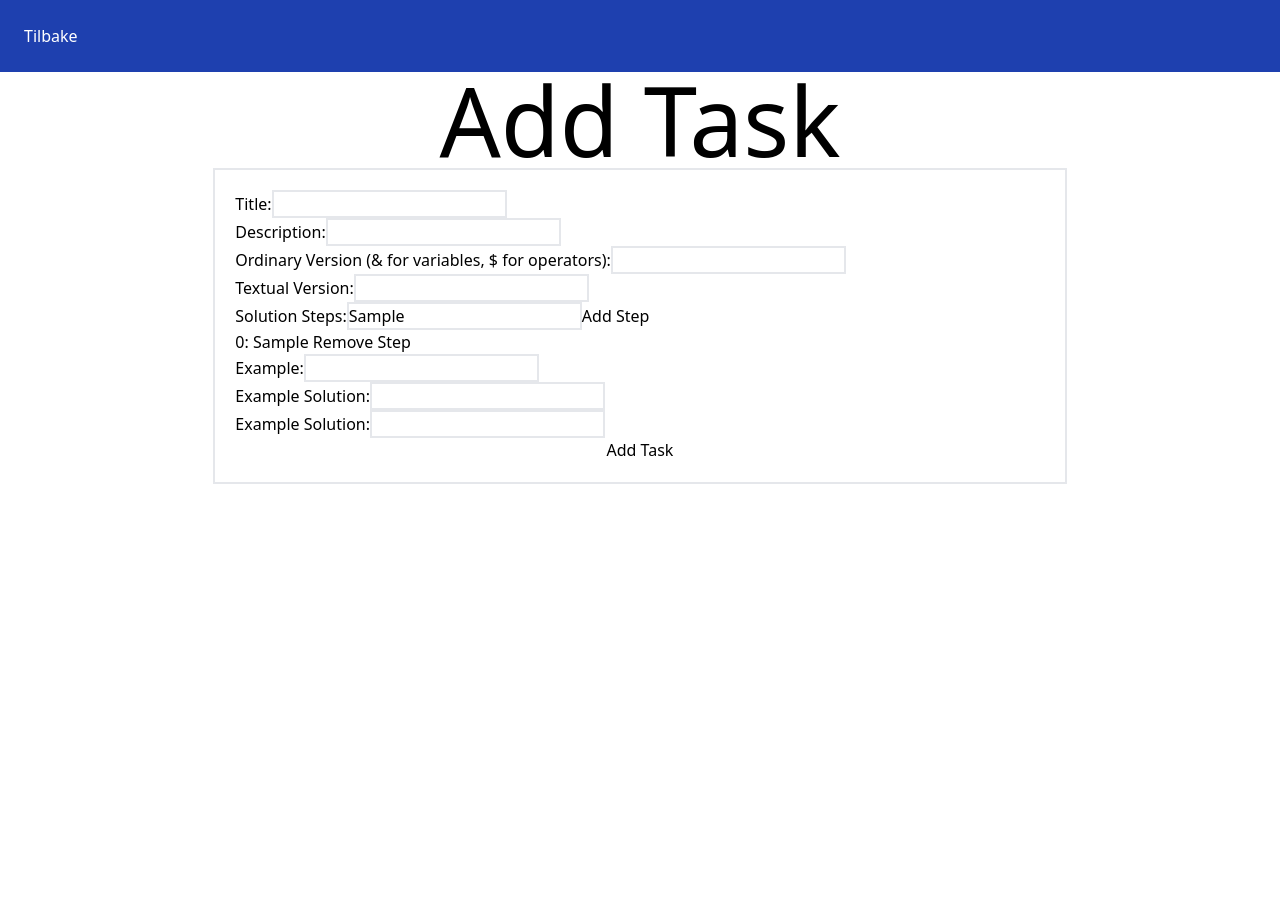
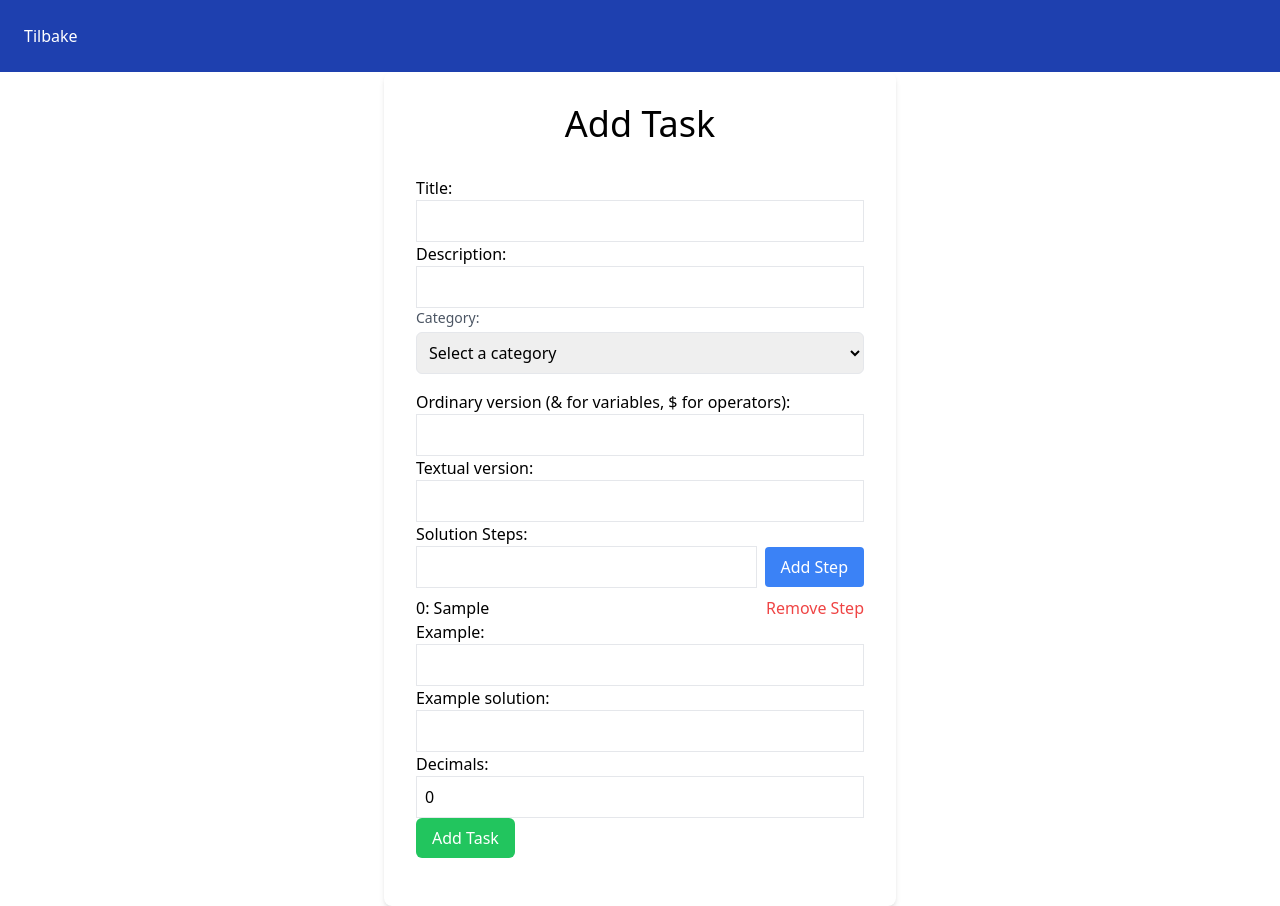
Before and after one commit to heiken1108/Eksamensbrettern, a Next.js app: page /tasks/add in a window 1280 px wide. Both pictures are taken after typing "Sample" into the empty fields and a click on the button "Add Step". Before the commit the page ends 800 px from the top, so only its background shows below. Built offline with nearby package versions, Linux system fonts and the light colour scheme.

Commit message:
Steezed up the page

```diff
--- a/src/data/types.ts
+++ b/src/data/types.ts
@@ -12,4 +12,5 @@ export interface ITask {
     example: string;
     exampleSolution: string;
     category: string;
+    decimals: number;
 }
--- a/src/pages/index.tsx
+++ b/src/pages/index.tsx
@@ -16,7 +16,8 @@ const exampleTask: ITask = {
   operators: ["+"],
   example: "1+2",
   exampleSolution: "3",
-  category: "Grunnleggende"
+  category: "Grunnleggende",
+  decimals: 0
 }
 
 const Home: NextPage = () => {
--- a/src/pages/tasks/[id].tsx
+++ b/src/pages/tasks/[id].tsx
@@ -1,15 +1,54 @@
 import { getTaskById } from "../../lib/api";
 import type { InferGetServerSidePropsType } from 'next'
 import { createVariant } from "../../lib/taskSetup";
+import { useState } from "react";
+
 
 export default function Task({ task, variant }: InferGetServerSidePropsType<typeof getServerSideProps>) {
+    const [userAnswer, setUserAnswer] = useState<string>("");
+    const [isAnswerCorrect, setIsAnswerCorrect] = useState<boolean | null>(null);
+
+    const handleCheckAnswer = () => {
+        const isCorrect = userAnswer.trim().toLowerCase() === variant[1].trim().toLowerCase();
+        setIsAnswerCorrect(isCorrect);
+    };
 
     return (
-        <div>
-            <h2>{task.title}</h2>
-            <p>{variant[0]} = {variant[1]}</p>
+        <div className="min-h-screen flex items-center justify-center">
+            <div className="flex-grow flex items-center justify-center">
+                <div className="max-w-md w-full p-6 bg-white rounded-md shadow-md">
+                    <h1 className="text-2xl font-bold mb-4">{task.title}</h1>
+                    <p className="text-gray-600 mb-4">{variant[0]}</p>
+                    <p className="text-gray-700 mb-4">Category: {task.category}</p>
+                    <p className="text-gray-700 mb-4">Maks antall desimaler: {task.decimals}</p>
+
+                    <label className="block mb-4">
+                        Your Answer:
+                        <input
+                            type="text"
+                            value={userAnswer}
+                            onChange={(e) => setUserAnswer(e.target.value)}
+                            onKeyPress={(e) => e.key === "Enter" && handleCheckAnswer()}
+                            className="w-full border border-gray-300 rounded-md p-2"
+                        />
+                    </label>
+
+                    <button
+                        onClick={handleCheckAnswer}
+                        className="bg-blue-500 text-white px-4 py-2 rounded-md hover:bg-blue-600 focus:outline-none focus:ring focus:border-blue-300"
+                    >
+                        Check Answer
+                    </button>
+
+                    {isAnswerCorrect !== null && (
+                        <p className={`mt-4 ${isAnswerCorrect ? 'text-green-600' : 'text-red-600'}`}>
+                            Your answer is {isAnswerCorrect ? "correct" : "incorrect"}!
+                        </p>
+                    )}
+                </div>
+            </div>
         </div>
-    )
+    );
 }
 
 export async function getServerSideProps(context: any) {
--- a/src/pages/tasks/add.tsx
+++ b/src/pages/tasks/add.tsx
@@ -2,6 +2,7 @@ import { useState } from "react";
 import { ITask } from "../../data/types";
 import { createTask } from "../../lib/api";
 import { extractVariables } from "../../lib/taskSetup";
+import categories from "../../data/categories";
 
 export async function PostTask(task: ITask) {
     await createTask(task);
@@ -14,9 +15,11 @@ export default function AddTask() {
     const [ordinaryVersion, setOrdinaryVersion] = useState<string>("");
     const [textualVersion, setTextualVersion] = useState<string>("");
     const [solutionSteps, setSolutionSteps] = useState<string[]>([]);
+    const [newStep, setNewStep] = useState<string>("");
     const [example, setExample] = useState<string>("");
     const [exampleSolution, setExampleSolution] = useState<string>("");
     const [category, setCategory] = useState<string>("");
+    const [decimals, setDecimals] = useState<number>(0);
 
     const handleSubmit = async (event: React.FormEvent<HTMLFormElement>) => {
         event.preventDefault();
@@ -35,67 +38,166 @@ export default function AddTask() {
             example: example,
             exampleSolution: exampleSolution,
             category: category,
+            decimals: decimals,
         }
         await PostTask(task);
     }
 
+    const handleAddStep = () => {
+        if (newStep.trim() !== '') {
+            setSolutionSteps([...solutionSteps, newStep]);
+            setNewStep('');
+        }
+    };
+
     return (
+        <div className="min-h-screen flex items-center justify-center">
+            <div className="w-full max-w-lg p-8 bg-white rounded-lg shadow-md">
+                <h1 className="text-4xl mb-8 text-center">Add Task</h1>
+                <form onSubmit={handleSubmit}>
+                <label className="mb-4" htmlFor="title">
+                    Title:
+                <input
+                    className="border p-2 w-full"
+                    type="text"
+                    name="title"
+                    id="title"
+                    required
+                    onChange={(e) => setTitle(e.target.value)}
+                />
+                </label>
+                <label className="mb-4" htmlFor="description">
+                Description:
+                <input
+                    className="border p-2 w-full"
+                    type="text"
+                    name="description"
+                    id="description"
+                    required
+                    onChange={(e) => setDescription(e.target.value)}
+                />
+                </label>
+            <div className="mb-4">
+                <label htmlFor="category" className="block text-sm font-medium text-gray-600 mb-1">
+                    Category:
+                </label>
+            <select
+                className="border p-2 w-full rounded-md"
+                name="category"
+                id="category"
+                required
+                value={category}
+                onChange={(e) => setCategory(e.target.value)}
+            >
+            <option value="" disabled>Select a category</option>
+            {categories.map((category) => (
+                <option key={category.name} value={category.name}>
+                    {category.name}
+                </option>
+            ))}
+            </select>
+            </div>
+            <label className="mb-4" htmlFor="ordinaryVersion">
+                Ordinary version (& for variables, $ for operators):
+                <input
+                    className="border p-2 w-full"
+                    type="text"
+                    name="ordinaryVersion"
+                    id="ordinaryVersion"
+                    required
+                    onChange={(e) => setOrdinaryVersion(e.target.value)}
+                />
+            </label>
+            <label className="mb-4" htmlFor="textualVersion">
+                Textual version:
+                <input
+                    className="border p-2 w-full"
+                    type="text"
+                    name="textualVersion"
+                    id="textualVersion"
+                    required
+                    onChange={(e) => setTextualVersion(e.target.value)}
+                />
+            </label>
+            <label className="mb-4" htmlFor="solutionSteps">
+                Solution Steps:
+                <div className="flex items-center space-x-2">
+                    <input
+                        className="border p-2 flex-grow"
+                        type="text"
+                        name="solutionSteps"
+                        id="solutionSteps"
+                        value={newStep}
+                        onChange={(e) => setNewStep(e.target.value)}
+                    />
+                <button
+                    className="bg-blue-500 text-white px-4 py-2 rounded"
+                    type="button"
+                    onClick={handleAddStep}
+                >
+                    Add Step
+                </button>
+                </div>
                 <div>
-            <h1 className="text-8xl text-center">Add Task</h1>
-            <div className="flex justify-center">
-                <form className="border-2 w-8/12 justify-center flex flex-col p-5"
-                onSubmit={handleSubmit}
-                >
-                    <label htmlFor="title">
-                        Title:
-                        <input className=" border-2" type="text" name="title" id="title" required onChange={(e) => setTitle(e.target.value)} />
-                    </label>
-                    <label htmlFor="description">
-                        Description:
-                        <input className=" border-2" type="text" name="description" id="description" required onChange={(e) => setDescription(e.target.value)} />
-                    </label>
-                    <label htmlFor="ordinaryVersion">
-                        Ordinary Version (& for variables, $ for operators):
-                        <input className=" border-2" type="text" name="ordinaryVersion" id="ordinaryVersion" required onChange={(e) => setOrdinaryVersion(e.target.value)} />
-                    </label>
-                    <label htmlFor="textualVersion">
-                        Textual Version:
-                        <input className=" border-2" type="text" name="textualVersion" id="textualVersion" required onChange={(e) => setTextualVersion(e.target.value)} />
-                    </label>
-                    <label>
-                        Solution Steps:
-                        <input className=" border-2" type="text" name="solutionSteps" id="solutionSteps" />
-                        <button type="button" onClick={() => setSolutionSteps([...solutionSteps, (document.getElementById('solutionSteps') as HTMLInputElement)?.value])}>Add Step</button>
-                        <div>
-                            {solutionSteps.map((step, index) => {
-                                return (
-                                    <div key={index}>
-                                        <span>{index}: {solutionSteps[index]} </span>
-                                        <button type="button" onClick={() => {
+                    {solutionSteps.map((step, index) => (
+                    <div key={index} className="flex items-center justify-between mt-2">
+                        <span>{index}: {solutionSteps[index]}</span>
+                        <button
+                            className="text-red-500"
+                            type="button"
+                            onClick={() => {
                             const newSteps = [...solutionSteps];
                             newSteps.splice(index, 1);
                             setSolutionSteps(newSteps);
-                                        }}>Remove Step</button>
+                            }}
+                        >
+                            Remove Step
+                        </button>
                     </div>
-                                )
-                            })}
+                    ))}
                 </div>
             </label>
-                    <label htmlFor="example">
+            <label className="mb-4" htmlFor="example">
                 Example:
-                        <input className=" border-2" type="text" name="example" id="example" required onChange={(e) => setExample(e.target.value)} />
+                <input
+                    className="border p-2 w-full"
+                    type="text"
+                    name="example"
+                    id="example"
+                    required
+                    onChange={(e) => setExample(e.target.value)}
+                />
             </label>
-                    <label htmlFor="exampleSolution">
-                        Example Solution:
-                        <input className=" border-2" type="text" name="exampleSolution" id="exampleSolution" required onChange={(e) => setExampleSolution(e.target.value)} />
+            <label className="mb-4" htmlFor="exampleSolution">
+                Example solution:
+                <input
+                    className="border p-2 w-full"
+                    type="text"
+                    name="exampleSolution"
+                    id="exampleSolution"
+                    required
+                    onChange={(e) => setExampleSolution(e.target.value)}
+                />
             </label>
-                    <label htmlFor="category">
-                        Example Solution:
-                        <input className=" border-2" type="text" name="category" id="category" required onChange={(e) => setCategory(e.target.value)} />
+            <label className="mb-4" htmlFor="decimals">
+                Decimals:
+                <input
+                    className="border p-2 w-full"
+                    type="number"
+                    name="decimals"
+                    id="decimals"
+                    max={20}
+                    min={0}
+                    value={decimals}
+                    required
+                    onChange={(e) => setDecimals(Number(e.target.value))}
+                />
             </label>
-                    <button type="submit">Add Task</button>
+            <button className="bg-green-500 text-white px-4 py-2 rounded-md mb-4" type="submit">
+                Add Task
+            </button>
             </form>
         </div>
     </div>
-    )
+    );
 }
```
Also changed, not shown: src/data/categories.ts (+21 -1 lines), src/lib/taskSetup.ts (+12 -5 lines). Lines whose indentation alone changed are shown as unchanged.
